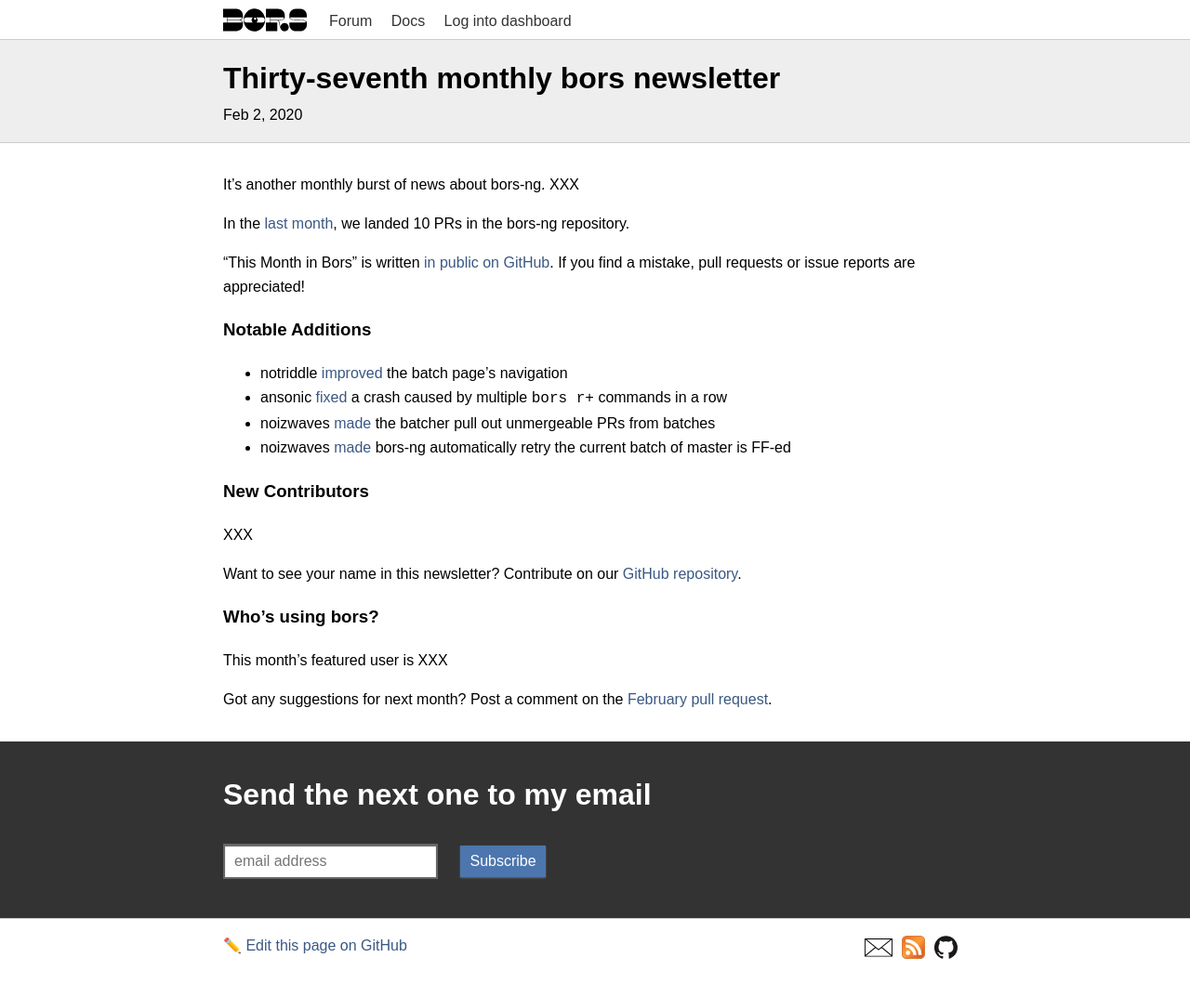
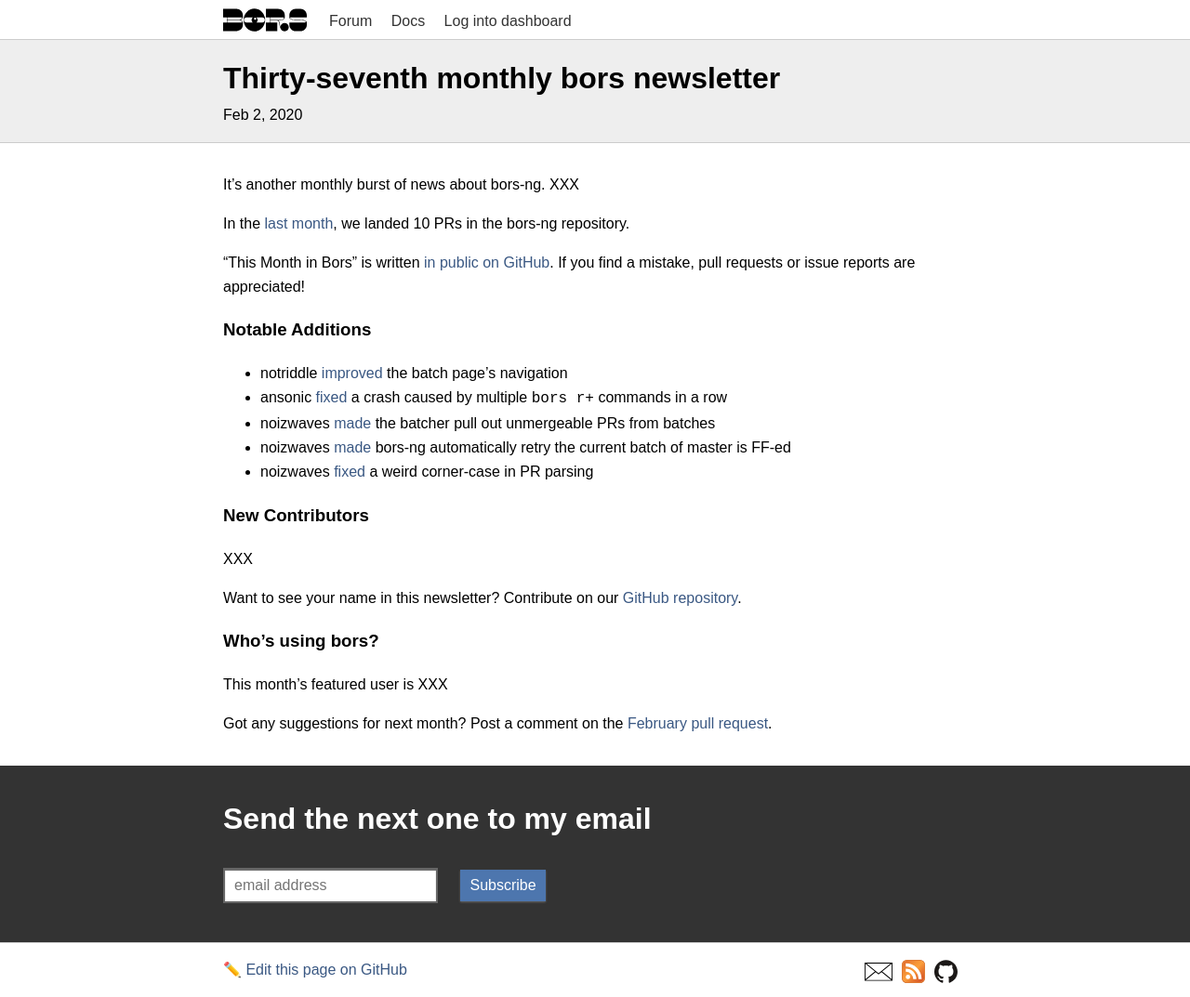
Before and after one commit to bors-ng/bors-ng.github.io, a Jekyll site: the page built from _posts/2020-02-01-tmib-37.md, in a window 1280 px wide. Shown: the whole page at 93% size. Built offline with Jekyll 4.4.1, drawn with Linux system fonts in a browser that asks for light colours; before the commit the page ends 1047 px from its top, so only the background shows below that.

Commit message:
Add bors-ng/bors-ng#860

```diff
--- a/_posts/2020-02-01-tmib-37.md
+++ b/_posts/2020-02-01-tmib-37.md
@@ -23,6 +23,7 @@
 * ansonic [fixed](https://github.com/bors-ng/bors-ng/pull/841) a crash caused by multiple `bors r+` commands in a row
 * noizwaves [made](https://github.com/bors-ng/bors-ng/pull/843) the batcher pull out unmergeable PRs from batches
 * noizwaves [made](https://github.com/bors-ng/bors-ng/pull/859) bors-ng automatically retry the current batch of master is FF-ed
+* noizwaves [fixed](https://github.com/bors-ng/bors-ng/pull/860) a weird corner-case in PR parsing
 
 
 ### New Contributors
```
